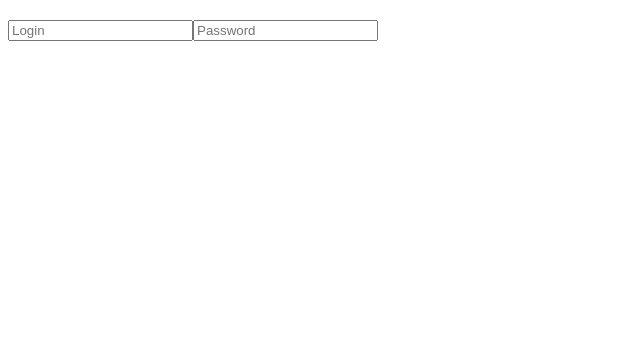
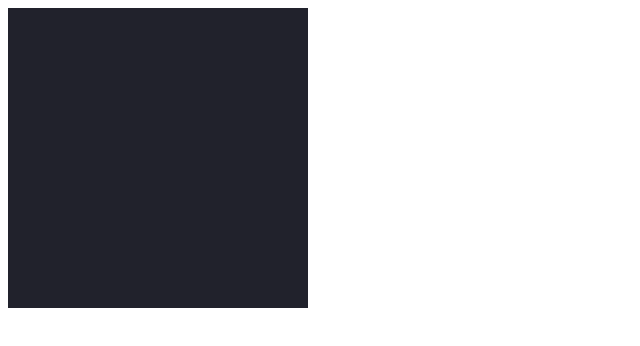
Before and after one commit to SamEgorov/react-top5-custom-hooks, a React (Create React App) app: page / in a window 1280 px wide. Shown: the top 346 px of the page, without its empty margins (0-640 px from the left). Built offline with nearby package versions, Linux system fonts and the light colour scheme.

Commit message:
Add useHover hook

```diff
--- a/src/App.js
+++ b/src/App.js
@@ -1,16 +1,11 @@
 import React, {useState} from 'react';
-import useInput from "./hooks/useInput";
+import Hover from "./components/Hover";
 
 const App = () => {
-    const login = useInput('')
-    const pass = useInput('')
 
     return (
         <div>
-            <h2>{login.value}</h2>
-            <h2>{pass.value}</h2>
-            <input type="text" placeholder='Login' {...login} />
-            <input type="password" placeholder='Password' {...pass} />
+            <Hover />
         </div>
     );
 };
--- /dev/null
+++ b/src/components/Hover.js
@@ -0,0 +1,16 @@
+import React, {useRef} from 'react';
+import useHover from "../hooks/useHover";
+
+const Hover = () => {
+    const ref = useRef()
+    const isHovering = useHover(ref)
+
+    console.log(isHovering)
+
+    return (
+        <div ref={ref} style={{width: 300, height:300, backgroundColor: isHovering ? 'green' : '#21222c'}}>
+        </div>
+    );
+};
+
+export default Hover;
--- /dev/null
+++ b/src/hooks/useHover.js
@@ -0,0 +1,31 @@
+import {useEffect, useState} from "react";
+
+export default function useHover(ref) {
+
+    const [isHovering, setIsHovering] = useState(false)
+
+    const on = () => setIsHovering(true)
+
+    const off = () => setIsHovering(false)
+
+    useEffect(() => {
+        if(!ref.current) {
+            return
+        }
+
+        const node = ref.current
+
+        node.addEventListener('mouseenter', on)
+        node.addEventListener('mousemove', on)
+        node.addEventListener('mouseleave', off)
+
+        // Если из useEffect возвращать функцию, то она вызовется, когда компонент будет демонтирован
+        return function () {
+            node.removeEventListener('mouseenter', on)
+            node.removeEventListener('mousemove', on)
+            node.removeEventListener('mouseleave', off)
+        }
+    }, [])
+
+    return isHovering
+}
```
Also changed, not shown: src/components/Input.js (added, +17 -0 lines).
